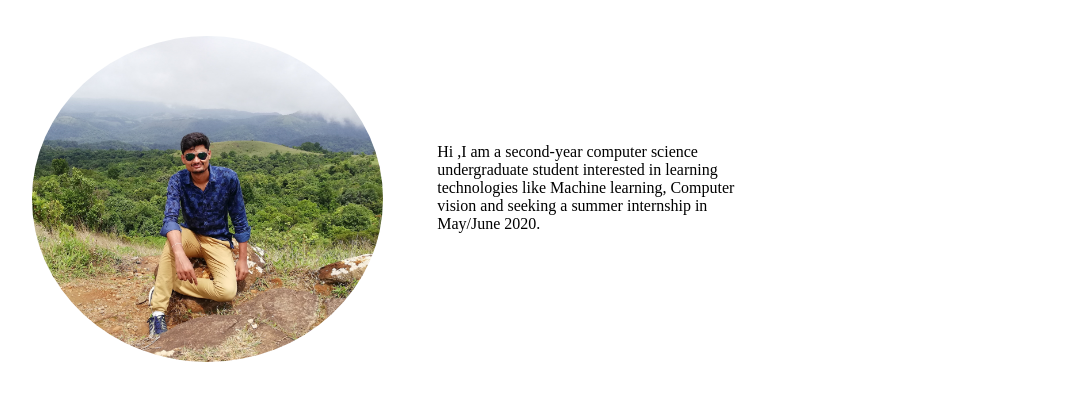
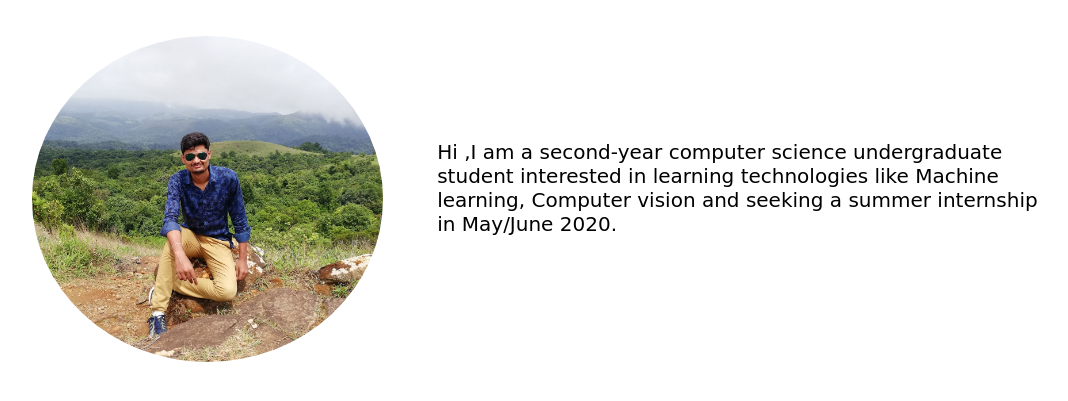
Before and after one commit to imasy36/imasy36.github.io, a PHP site: page /homepage.html in a window 1280 px wide. Shown: the top 401 px of the page, without its empty margins (79-1147 px from the left). Run offline with PHP 8.4, Linux system fonts and the light colour scheme.

Commit message:
Update hm.css

```diff
--- a/css/hm.css
+++ b/css/hm.css
@@ -4,5 +4,11 @@ img{
 	margin: 5% 0% 0% 20%;
 }
 p{
-	width: 40%;
+	width: 80%;
+	font-size: 20px;
+	font-family:  Comic Sans MS;
 }
+h1{
+	font-size: 60px;
+	font-family: 'Lobster';
+}
```
